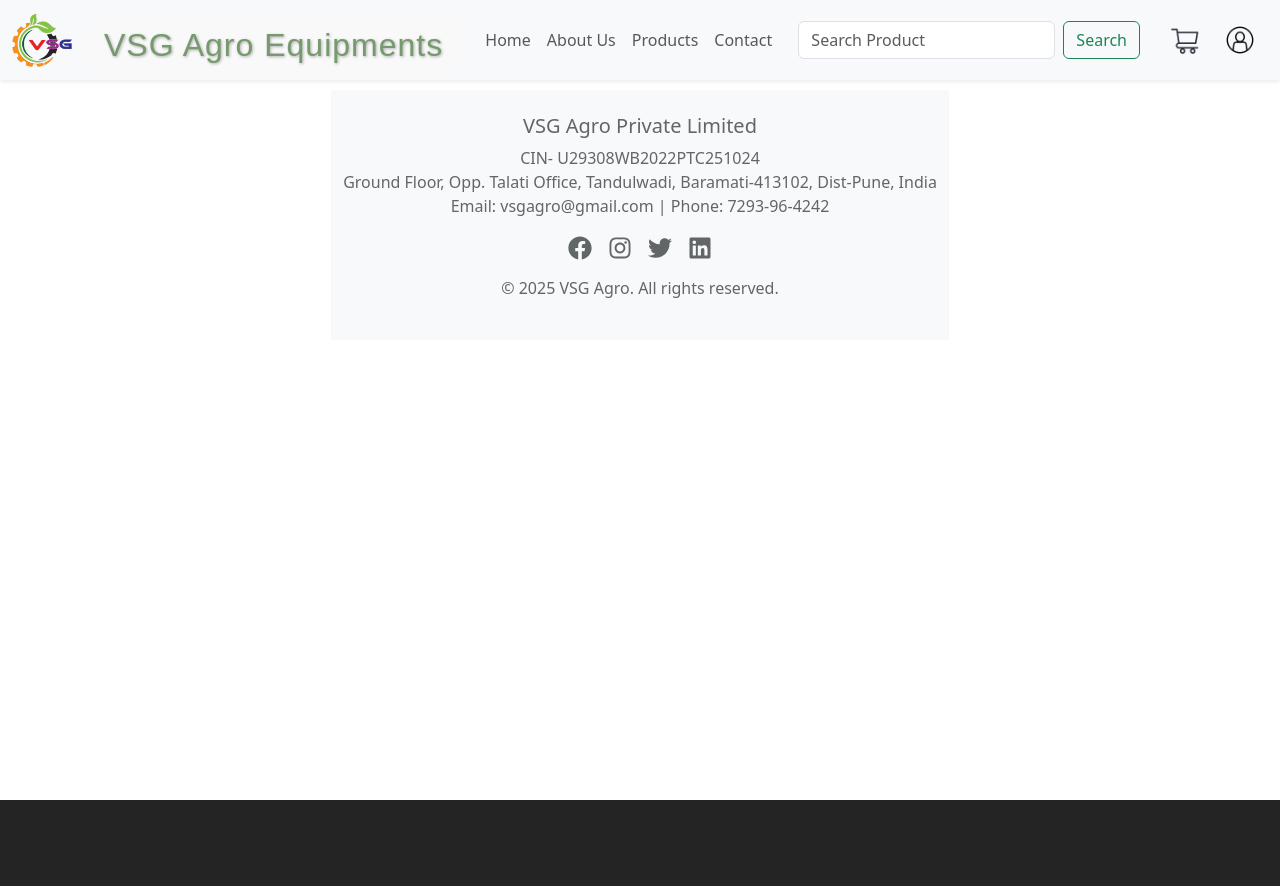
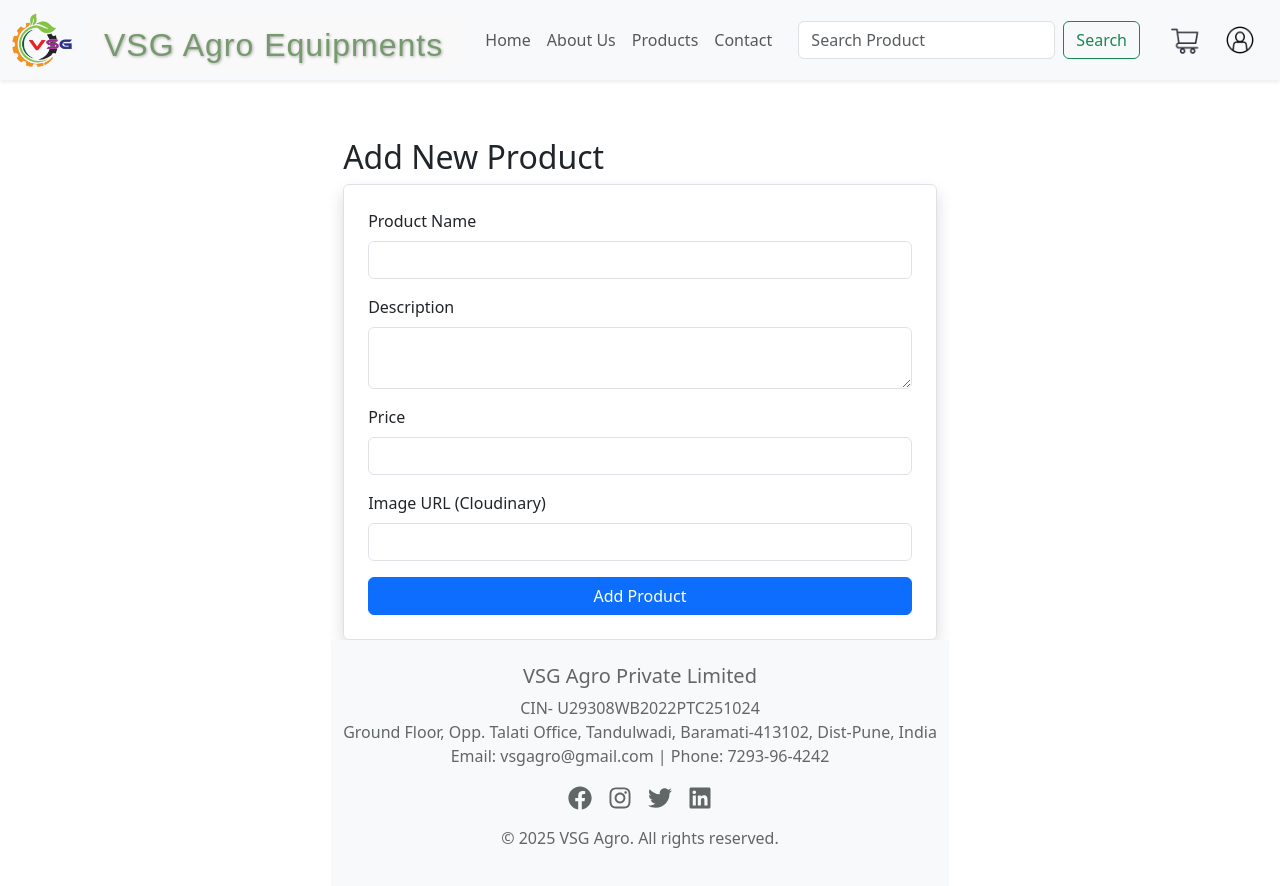
Before and after one commit to rushidivase/vsg-agro-react, a React (Vite) app: page /vsg-agro-react/add-product in a window 1280 px wide. Shown: the top 886 px of the page. Before the commit the page ends 800 px from the top, so only its background shows below. Built offline with nearby package versions, Linux system fonts and the light colour scheme.

Commit message:
Products added in firebase

```diff
--- a/src/App.jsx
+++ b/src/App.jsx
@@ -4,14 +4,16 @@
 import NavbarComponent from './Components/NavbarComponent';
 import ProductDetails from './Components/ProductDetails';
 import FooterComponent from './Components/FooterComponent';
+import AddProduct from './Components/AddProduct';
 
 function App() {
   return (
     <Router basename='/vsg-agro-react'>
-     <NavbarComponent />
+      <NavbarComponent />
       <Routes>
         <Route path="/" element={<Home />} />
         <Route path="/products" element={<Products />} />
+        <Route path="/add-product" element={<AddProduct />} />
         <Route path="/product/:id" element={<ProductDetails />} />
       </Routes>
       <FooterComponent />
--- /dev/null
+++ b/src/Components/AddProduct.jsx
@@ -0,0 +1,67 @@
+import React, { useState } from 'react';
+import { db } from '../firebase'; // Ensure this is correctly set up
+import { collection, addDoc } from 'firebase/firestore';
+
+function AddProduct() {
+    const [product, setProduct] = useState({
+        name: '',
+        description: '',
+        price: '',
+        image: ''
+    });
+
+    const handleChange = (e) => {
+        setProduct({ ...product, [e.target.name]: e.target.value });
+    };
+
+    const handleSubmit = async (e) => {
+        e.preventDefault();
+
+        if (!product.name || !product.description || !product.price || !product.image) {
+            alert("Please fill all fields!");
+            return;
+        }
+
+        try {
+            await addDoc(collection(db, 'products'), {
+                name: product.name,
+                description: product.description,
+                price: parseFloat(product.price),
+                image: product.image
+            });
+
+            alert("Product added successfully!");
+            setProduct({ name: '', description: '', price: '', image: '' }); // Reset form
+        } catch (error) {
+            console.error("Error adding product: ", error);
+            alert("Error adding product.");
+        }
+    };
+
+    return (
+        <div className="container mt-5">
+            <h2>Add New Product</h2>
+            <form onSubmit={handleSubmit} className="p-4 border rounded shadow">
+                <div className="mb-3">
+                    <label className="form-label">Product Name</label>
+                    <input type="text" name="name" className="form-control" value={product.name} onChange={handleChange} required />
+                </div>
+                <div className="mb-3">
+                    <label className="form-label">Description</label>
+                    <textarea name="description" className="form-control" value={product.description} onChange={handleChange} required></textarea>
+                </div>
+                <div className="mb-3">
+                    <label className="form-label">Price</label>
+                    <input type="number" name="price" className="form-control" value={product.price} onChange={handleChange} required />
+                </div>
+                <div className="mb-3">
+                    <label className="form-label">Image URL (Cloudinary)</label>
+                    <input type="text" name="image" className="form-control" value={product.image} onChange={handleChange} required />
+                </div>
+                <button type="submit" className="btn btn-primary w-100">Add Product</button>
+            </form>
+        </div>
+    );
+}
+
+export default AddProduct;
--- a/src/Components/Products.jsx
+++ b/src/Components/Products.jsx
@@ -1,29 +1,34 @@
-import React from 'react';
+import React, { useEffect, useState } from 'react';
 import { Container, Row, Col, Card, Button } from 'react-bootstrap';
-import { Link } from 'react-router-dom';
-
-const products = [
-    { id: 1, name: '5 Tyne Cultivator for Power Tiller', image: '/vsg-agro-react/images/p (1).png', price: '$15,000', description: 'Ideal for tough terrains.' },
-    { id: 2, name: 'Advanced Harvester', image: '/vsg-agro-react/images/p2.jpeg', price: '$25,000', description: 'Boosts harvesting efficiency.' },
-    { id: 3, name: 'Irrigation System', image: '/vsg-agro-react/images/irrigation.jpg', price: '$5,000', description: 'Smart water management solutions.' }
-];
+import { collection, getDocs } from 'firebase/firestore';
+import { db } from '../firebase';  // Ensure correct path
 
 function Products() {
+    const [products, setProducts] = useState([]);
+
+    useEffect(() => {
+        const fetchProducts = async () => {
+            const querySnapshot = await getDocs(collection(db, 'products'));
+            const productsData = querySnapshot.docs.map(doc => ({ id: doc.id, ...doc.data() }));
+            setProducts(productsData);
+        };
+
+        fetchProducts();
+    }, []);
+
     return (
         <Container className="my-5">
-            <h2 className="text-center mb-4 product-heading">Our Products</h2>
+            <h2 className="product-heading">Our Products</h2>
             <Row className="g-4">
                 {products.map(product => (
                     <Col key={product.id} md={4}>
-                        <Card className="product-card shadow-sm h-100 border-0">
-                            <Card.Img variant="top" src={product.image} className="product-image p-3" />
+                        <Card className="product-card shadow-sm">
+                            <Card.Img variant="top" src={product.image} alt={product.name} />
                             <Card.Body>
                                 <Card.Title>{product.name}</Card.Title>
                                 <Card.Text>{product.description}</Card.Text>
-                                <h5 className="text-success">{product.price}</h5>
-                                <Link to={`/product/${product.id}`}>
-                                    <Button variant="outline-primary" className="w-100 mt-2">View Details</Button>
-                                </Link>
+                                <h5 className="text-success">${product.price}</h5>
+                                <Button variant="primary">Add to Cart</Button>
                             </Card.Body>
                         </Card>
                     </Col>
--- a/src/firebase.jsx
+++ b/src/firebase.jsx
@@ -1,6 +1,7 @@
 // Import the functions you need from the SDKs you need
 import { initializeApp } from "firebase/app";
 import { getAnalytics } from "firebase/analytics";
+import { getFirestore } from "firebase/firestore";
 // TODO: Add SDKs for Firebase products that you want to use
 // https://firebase.google.com/docs/web/setup#available-libraries
 
@@ -18,4 +19,5 @@
 
 // Initialize Firebase
 const app = initializeApp(firebaseConfig);
-const analytics = getAnalytics(app);
+const db = getFirestore(app);
+export { db };
```
Also changed, not shown: public/images/p (1).png.
